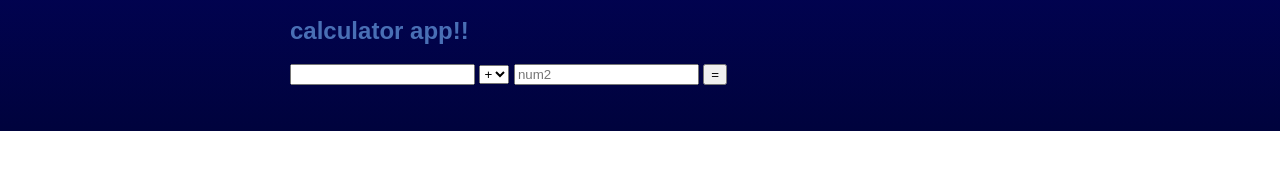
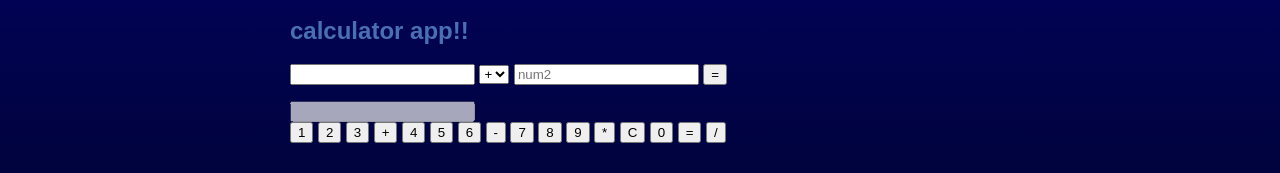
Before and after one commit to QueenLisaOmondi/portfolio, a plain HTML site: page public/index.html in a window 1280 px wide. Shown: the part 680-853 px from the top of the page. Before the commit the page ends 811 px from the top, so only its background shows below. Drawn offline with Linux system fonts and the light colour scheme; files whose address does not match are found by name.

Commit message:
firebase hosting initialized

```diff
--- a/index.html
+++ b/public/index.html
@@ -6,7 +6,7 @@
       name="viewport"
       content="width=device-width, initial-scale=1.0"
     <title>Queen Lisa</title>
-    <link rel="stylesheet" href="C:\Users\hp\OneDrive\Desktop\PORTFOLIO\styles.css">
+    <link rel="stylesheet" href="./styles.css">
   </head>
   <body class="main-container">
     <header class="about" id="lisa">
@@ -106,6 +106,32 @@
         <p id="answer"></p>
       </div>
     </section>
+    <section>
+      <div class="calculator">
+        <input placeholder="" type="text" id="result" disabled>
+        <div class="buttons">
+            <button onclick="appendValue('1')">1</button>
+            <button onclick="appendValue('2')">2</button>
+            <button onclick="appendValue('3')">3</button>
+            <button onclick="appendValue('+')">+</button>
+
+            <button onclick="appendValue('4')">4</button>
+            <button onclick="appendValue('5')">5</button>
+            <button onclick="appendValue('6')">6</button>
+            <button onclick="appendValue('-')">-</button>
+
+            <button onclick="appendValue('7')">7</button>
+            <button onclick="appendValue('8')">8</button>
+            <button onclick="appendValue('9')">9</button>
+            <button onclick="appendValue('*')">*</button>
+
+            <button onclick="clearResult()">C</button>
+            <button onclick="appendValue('0')">0</button>
+            <button onclick="calculateResult()">=</button>
+            <button onclick="appendValue('/')">/</button>
+        </div>
+    </div>
+    </section>
   </body>
   <script>
     console.log("Hello World");
@@ -128,9 +154,6 @@
       // alert("The sum of the two numbers is: " + sum);
       document.getElementById("answer").innerText = sum;
     });
-    document.addEventListener("scroll", function () {
-      alert("someone is scrolling");
-    });
 
   </script>
 </html>
--- a/styles.css
+++ b/public/styles.css
@@ -94,6 +94,10 @@ footer {
 
 }
 
+/*calculator*/
+
+
+
 @media (max-width: 700px) {
   .main-container {
      flex-direction: column;
```
Also changed, not shown: firebase.json (added), 2 other files.
